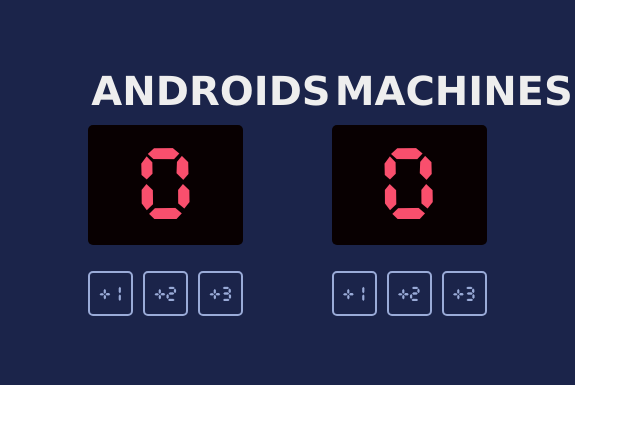
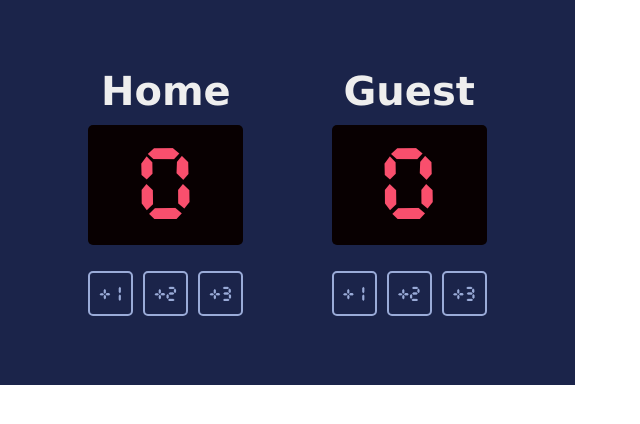
Before and after one commit to mnguyencodes/score-board, a plain HTML site: page index.html in a window 1280 px wide. Shown: the whole page, without its empty margins (0-640 px from the left). Drawn offline with Linux system fonts and the light colour scheme.

Commit message:
Revert team names
Changed team names back to Home and Guest.

```diff
--- a/index.html
+++ b/index.html
@@ -6,7 +6,7 @@
         <div class="container">
             <div>
                 <div>
-                    <h3 class="team">ANDROIDS</h3>
+                    <h3 class="team">Home</h3>
                 </div>
                 <div class="score-container">
                     <h2 id="homescore" class="score"></h2>
@@ -25,7 +25,7 @@
             </div>
             <div>
                 <div>
-                    <h3 class="team">MACHINES</h3>
+                    <h3 class="team">Guest</h3>
                 </div>
                 <div class="score-container">
                     <h2 id="guestscore" class="score"></h2>
```
